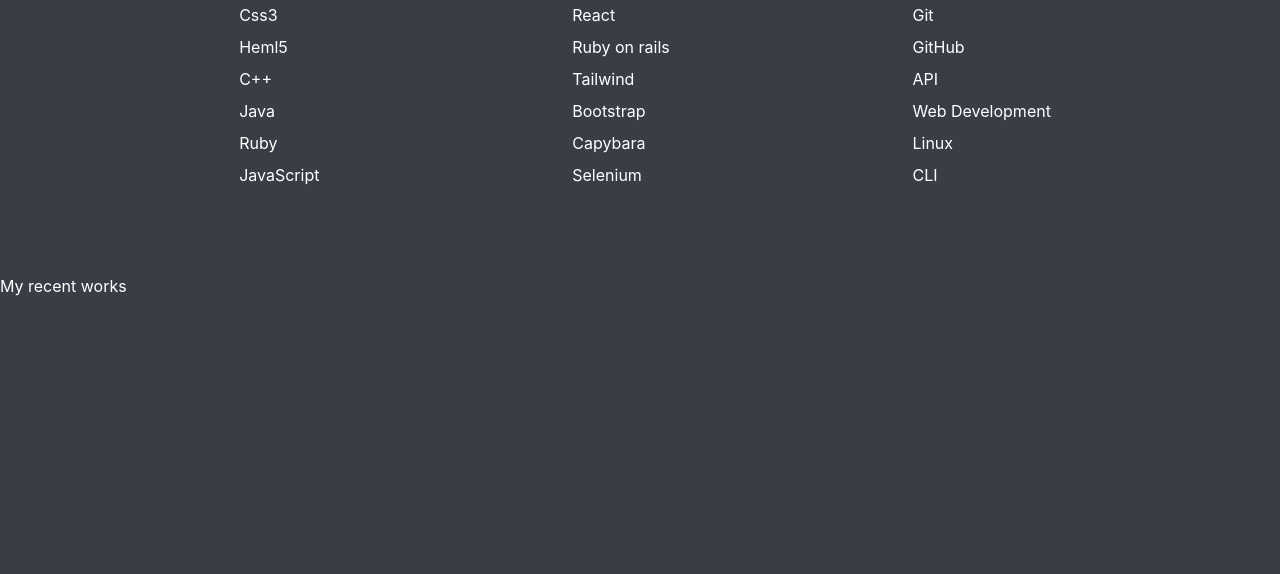
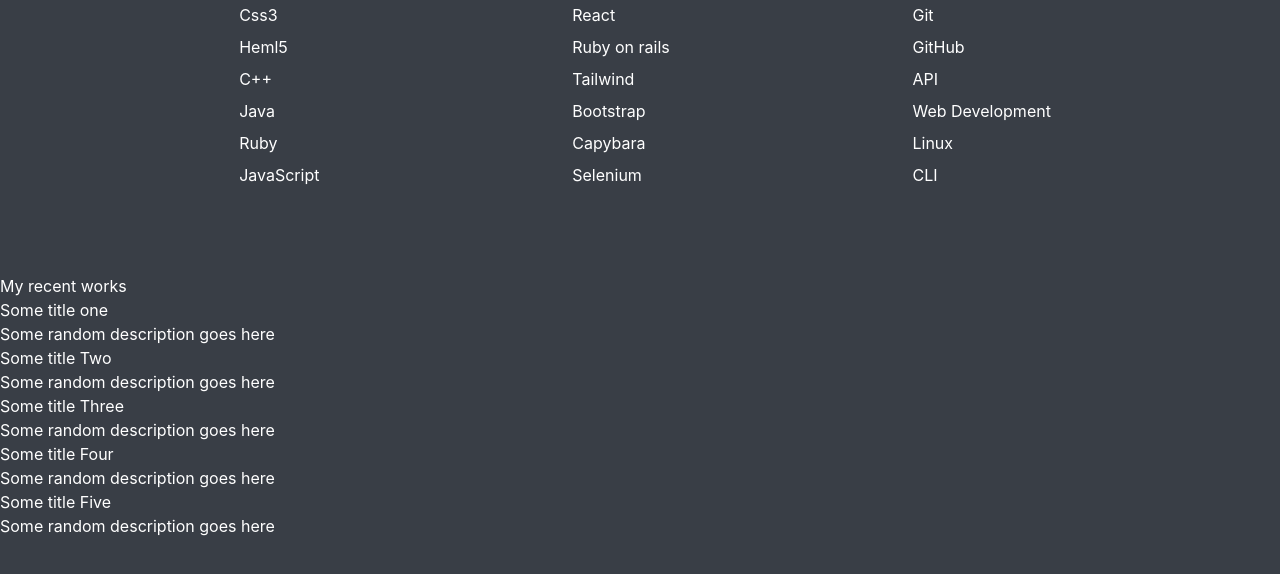
Before and after one commit to BranBayou/portfolio, a React (Create React App) app: page / in a window 1280 px wide. Shown: the part 1326-1900 px from the top of the page. Built offline with nearby package versions, Linux system fonts and the light colour scheme.

Commit message:
Add works component

```diff
--- a/src/components/works/Showcase.jsx
+++ b/src/components/works/Showcase.jsx
@@ -0,0 +1,21 @@
+import React from 'react';
+import Constant from './Constant';
+
+const Showcase = () => {
+  return (
+    <div>
+      {Constant.map((data, index) => (
+        <div key={index}>
+          <div className="div">
+          </div>
+          <div className="div">
+            <h1>{data.title}</h1>
+            <p>{data.desc}</p>
+          </div>
+        </div>
+      ))}
+    </div>
+  );
+};
+
+export default Showcase;
--- a/src/components/works/WorksHeader.jsx
+++ b/src/components/works/WorksHeader.jsx
@@ -1,8 +1,12 @@
 import React from 'react'
+import Showcase from './Showcase';
 
 const WorksHeader = () => {
   return (
-    <div>My recent <span>works</span></div>
+    <>
+      <div>My recent <span>works</span></div>
+      <Showcase />
+    </>
   );
 };
 
```
